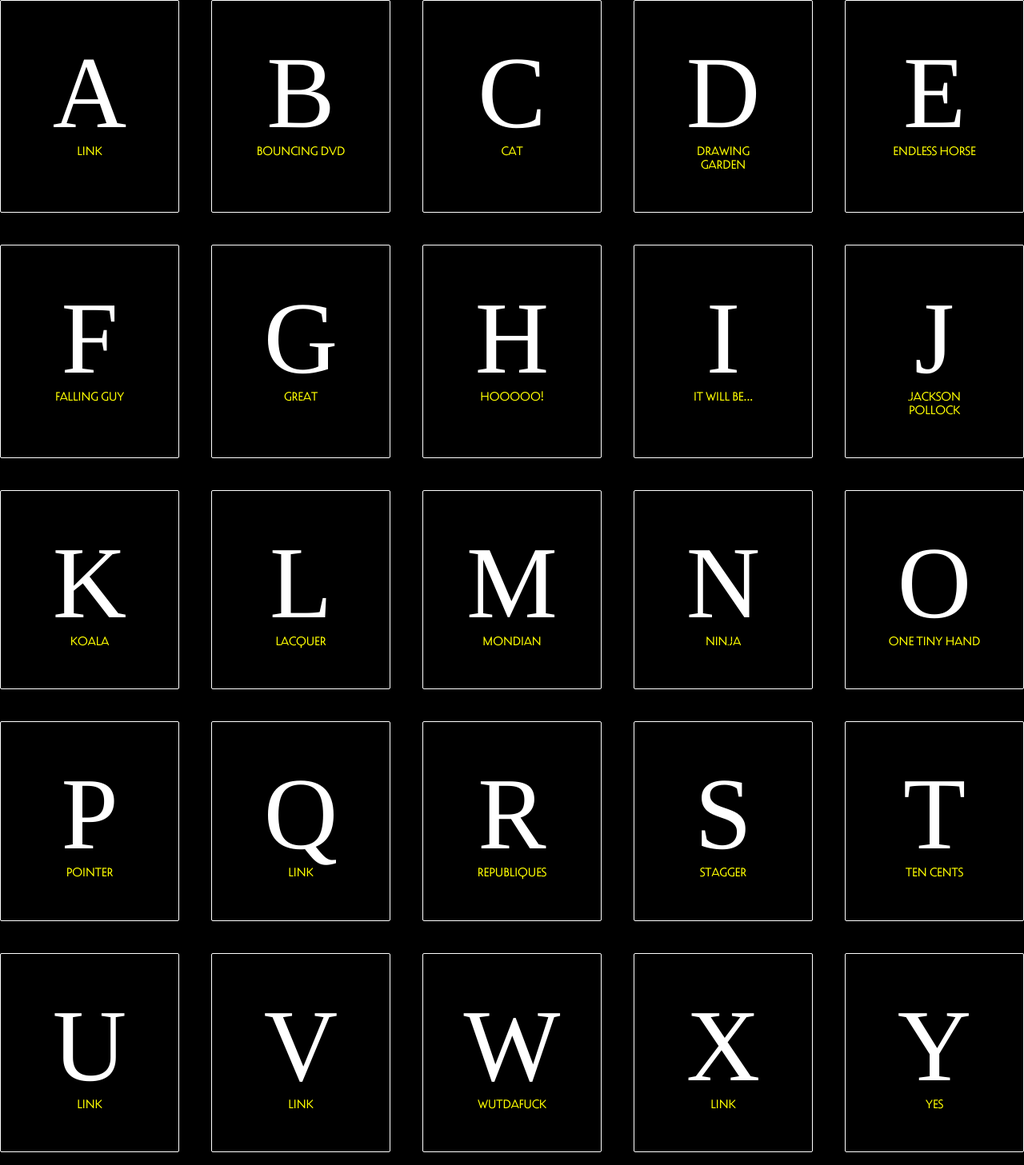
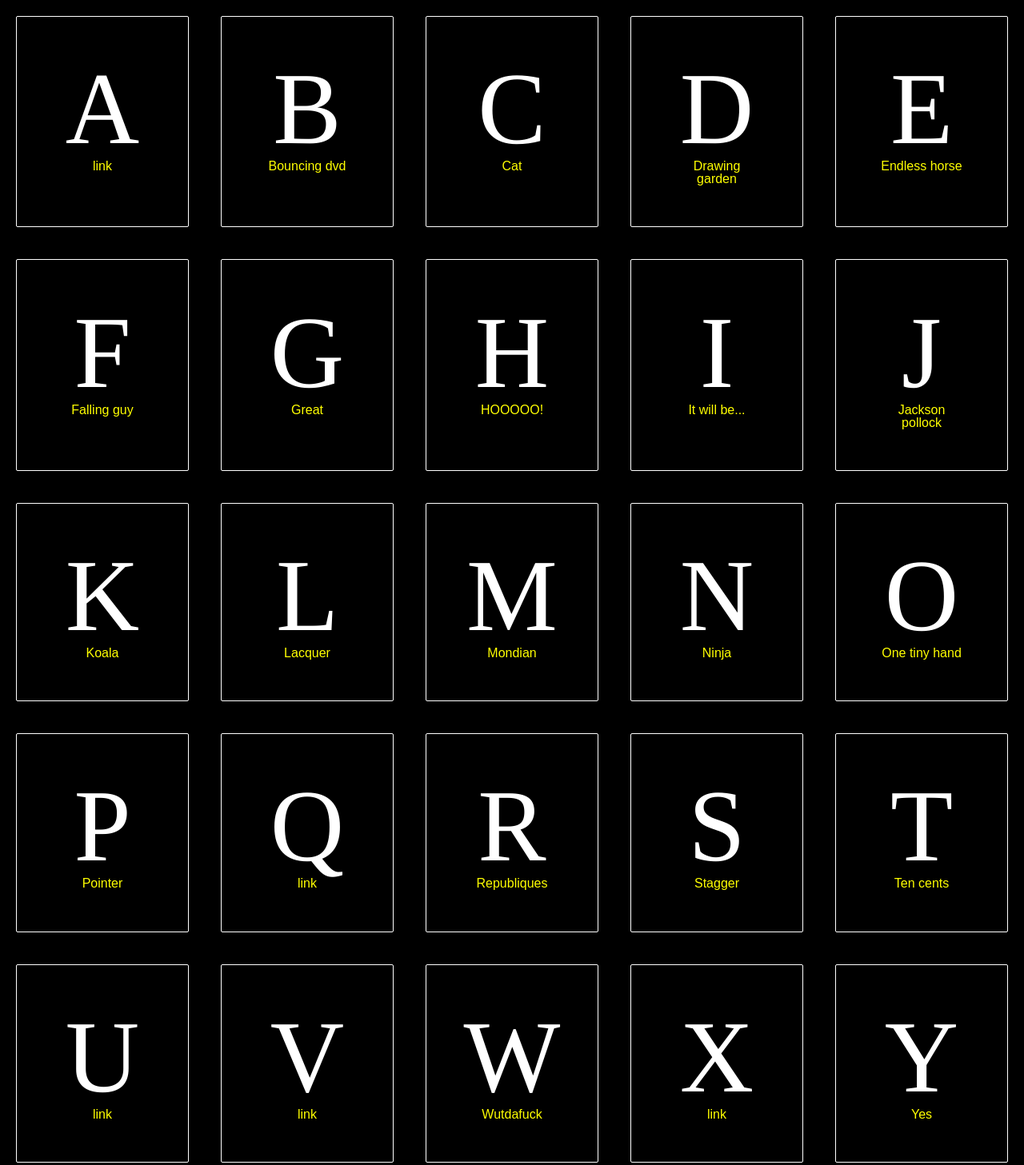
Before and after one commit to aimeesammarcelli/abecedarium, a plain HTML site: page index.html in a window 1280 px wide. Shown: the top 1457 px of the page at 80% size. Drawn offline with Linux system fonts and the light colour scheme; a web font is replaced by a local one.

Commit message:
Maj indent

```diff
--- a/css/main.css
+++ b/css/main.css
@@ -1,3 +1,19 @@
+/* Root */
+
+:root{
+  --yellow:yellow;
+  --black:#000;
+  --white:#fff;
+}
+
+/* Fonts */
+
+
+@font-face {
+  font-family: "IBM Plex Sans Roman";
+  src: url("https://s3-us-west-2.amazonaws.com/s.cdpn.io/85648/IBMPlexSansVar-Roman.ttf");
+}
+
 @font-face {
   font-family: marvin;
   font-style: normal;
@@ -18,60 +34,6 @@ h1, h3, h4, h5 {
   font-size: 50px;
 }
 
-
- a{
-   font-family: decovar, sans-serif;
-   font-weight: 300;
-   font-size: 16px;
- }
-
-
-  label{
-    font-family: decovar, sans-serif;
-    font-weight: 400;
-    font-size: 20px;
-    padding-top: 5vw!important;
-  }
-
-  body{
-    background-color: #000;
-  }
-
-  .abcontainer{
-    display: grid;
-    grid-template-columns: repeat(auto-fit, minmax(200px, 1fr)) ;
-    grid-template-rows: repeat(auto-fit, minmax(200px, 1fr)) ;
-    grid-gap: 40px;
-  }
-
-
-  .abcontainer div{
-    padding: 4vw;
-    color: white;
-    background-color: #000;
-    border: 1px white solid;
-    border-radius: 2px;
-    text-align: center;
-  }
-
-
-  a{
-    text-decoration: none;
-    color: yellow;
-  }
-
-
-  @font-face {
-    font-family: "IBM Plex Sans Roman";
-    src: url("https://s3-us-west-2.amazonaws.com/s.cdpn.io/85648/IBMPlexSansVar-Roman.ttf");
-  }
-
-  * {
-    box-sizing: border-box;
-  }
-
-
-
 h2 {
   font-family: "IBM Plex Sans Roman", Times;
   display: flex;
@@ -84,6 +46,60 @@ h1, h3, h4, h5 {
   animation: breathe 4000ms infinite forwards;
 }
 
+
+a{
+  font-family: SF-Pro-Display,sans-serif;
+ font-weight: 300;
+ font-size: 16px;
+ text-decoration: none;
+ color: var(--yellow);
+}
+
+
+label{
+  font-family: decovar, sans-serif;
+  font-weight: 400;
+  font-size: 20px;
+  padding-top: 5vw!important;
+}
+
+
+
+/* Grid */
+
+
+.abcontainer{
+  display: grid;
+  grid-template-columns: repeat(auto-fit, minmax(200px, 1fr)) ;
+  grid-template-rows: repeat(auto-fit, minmax(200px, 1fr)) ;
+  grid-gap: 40px;
+}
+
+
+/* Styles */
+
+
+  body{
+    background-color: var(--black);
+    margin:20px;
+  }
+
+  * {
+    box-sizing: border-box;
+  }
+
+  .abcontainer div{
+    padding: 4vw;
+    color: var(--white);
+    background-color: var(--black);
+    border: 1px white solid;
+    border-radius: 2px;
+    text-align: center;
+  }
+
+
+  /* Animations */
+
   @keyframes breathe {
     60% {
       font-variation-settings: 'wght' 700, 'wdth' 100;
@@ -93,3 +109,6 @@ h1, h3, h4, h5 {
       font-variation-settings: 'wght' 100, 'wdth' 85;
     }
   }
+
+
+  /* Responsive */
--- a/index.html
+++ b/index.html
@@ -16,107 +16,107 @@
     <section id="container" class="abcontainer">
 
 
-        <div class="basic-box vowel">
+        <div class="basic-box">
             <h2>A</h2>
             <a target="_blank" href="#">link</a>
         </div>
-        <div class="basic-box consonant">
+        <div class="basic-box">
             <h2>B</h2>
             <a target="_blank" href="https://www.bouncingdvdlogo.com/">Bouncing dvd</a>
         </div>
-        <div class="basic-box consonant">
+        <div class="basic-box">
             <h2>C</h2>
             <a target="_blank" href="https://cat-bounce.com/">Cat</a>
         </div>
-        <div class="basic-box consonant">
+        <div class="basic-box">
             <h2>D</h2>
             <a target="_blank" href="http://drawing.garden/">Drawing garden</a>
         </div>
-        <div class="basic-box vowel">
+        <div class="basic-box">
             <h2>E</h2>
             <a target="_blank" href="http://endless.horse/">Endless horse</a>
         </div>
-        <div class="basic-box consonant">
+        <div class="basic-box">
             <h2>F</h2>
             <a target="_blank" href="https://fallingguy.com/">Falling guy</a>
         </div>
-        <div class="basic-box consonant">
+        <div class="basic-box">
             <h2>G</h2>
             <a target="_blank" href="https://greatbignothing.com/">Great</a>
         </div>
-        <div class="basic-box consonant">
+        <div class="basic-box">
             <h2>H</h2>
             <a target="_blank" href="https://hooooooooo.com/">HOOOOO!</a>
         </div>
-        <div class="basic-box vowel">
+        <div class="basic-box">
             <h2>I</h2>
             <a target="_blank" href="http://www.itwillneverbethesame.com/">It will be...</a>
         </div>
-        <div class="basic-box consonant">
+        <div class="basic-box">
             <h2>J</h2>
             <a target="_blank" href="https://jacksonpollock.org/">Jackson pollock</a>
         </div>
-        <div class="basic-box consonant">
+        <div class="basic-box">
             <h2>K</h2>
             <a target="_blank" href="http://www.koalastothemax.com/">Koala</a>
         </div>
-        <div class="basic-box consonant">
+        <div class="basic-box">
             <h2>L</h2>
             <a target="_blank" href="http://lacquerlacquer.com/">Lacquer</a>
         </div>
-        <div class="basic-box consonant">
+        <div class="basic-box">
             <h2>M</h2>
             <a target="_blank" href="https://mondrianandme.com/">Mondian</a>
         </div>
-        <div class="basic-box consonant">
+        <div class="basic-box">
             <h2>N</h2>
             <a target="_blank" href="http://ninjaflex.com/">Ninja</a>
         </div>
-        <div class="basic-box vowel">
+        <div class="basic-box">
             <h2>O</h2>
             <a target="_blank" href="https://onetinyhand.com/">One tiny hand</a>
         </div>
-        <div class="basic-box consonant">
+        <div class="basic-box">
             <h2>P</h2>
             <a target="_blank" href="https://pointerpointer.com">Pointer</a>
         </div>
-        <div class="basic-box consonant">
+        <div class="basic-box">
             <h2>Q</h2>
             <a target="_blank" href="#">link</a>
         </div>
-        <div class="basic-box consonant">
+        <div class="basic-box">
             <h2>R</h2>
             <a target="_blank" href="http://www.republiquedesmangues.fr/">Republiques</a>
         </div>
-        <div class="basic-box consonant">
+        <div class="basic-box">
             <h2>S</h2>
             <a target="_blank" href="http://www.staggeringbeauty.com/">Stagger</a>
         </div>
-        <div class="basic-box consonant">
+        <div class="basic-box">
             <h2>T</h2>
             <a target="_blank" href="http://tencents.info/">Ten cents</a>
         </div>
-        <div class="basic-box vowel">
+        <div class="basic-box">
             <h2>U</h2>
             <a target="_blank" href="#">link</a>
         </div>
-        <div class="basic-box consonant">
+        <div class="basic-box">
             <h2>V</h2>
             <a target="_blank" href="#">link</a>
         </div>
-        <div class="basic-box consonant">
+        <div class="basic-box">
             <h2>W</h2>
             <a target="_blank" href="http://wutdafuk.com/">Wutdafuck</a>
         </div>
-        <div class="basic-box consonant">
+        <div class="basic-box">
             <h2>X</h2>
             <a target="_blank" href="#">link</a>
         </div>
-        <div class="basic-box vowel">
+        <div class="basic-box">
             <h2>Y</h2>
             <a target="_blank" href="http://www.yesnoif.com/">Yes</a>
         </div>
-        <div class="basic-box consonant">
+        <div class="basic-box">
             <h2>Z</h2>
             <a target="_blank" href="https://thezen.zone/">Zen zone</a>
         </div>
```
Also changed, not shown: 1 other file. Lines whose indentation alone changed are shown as unchanged.
